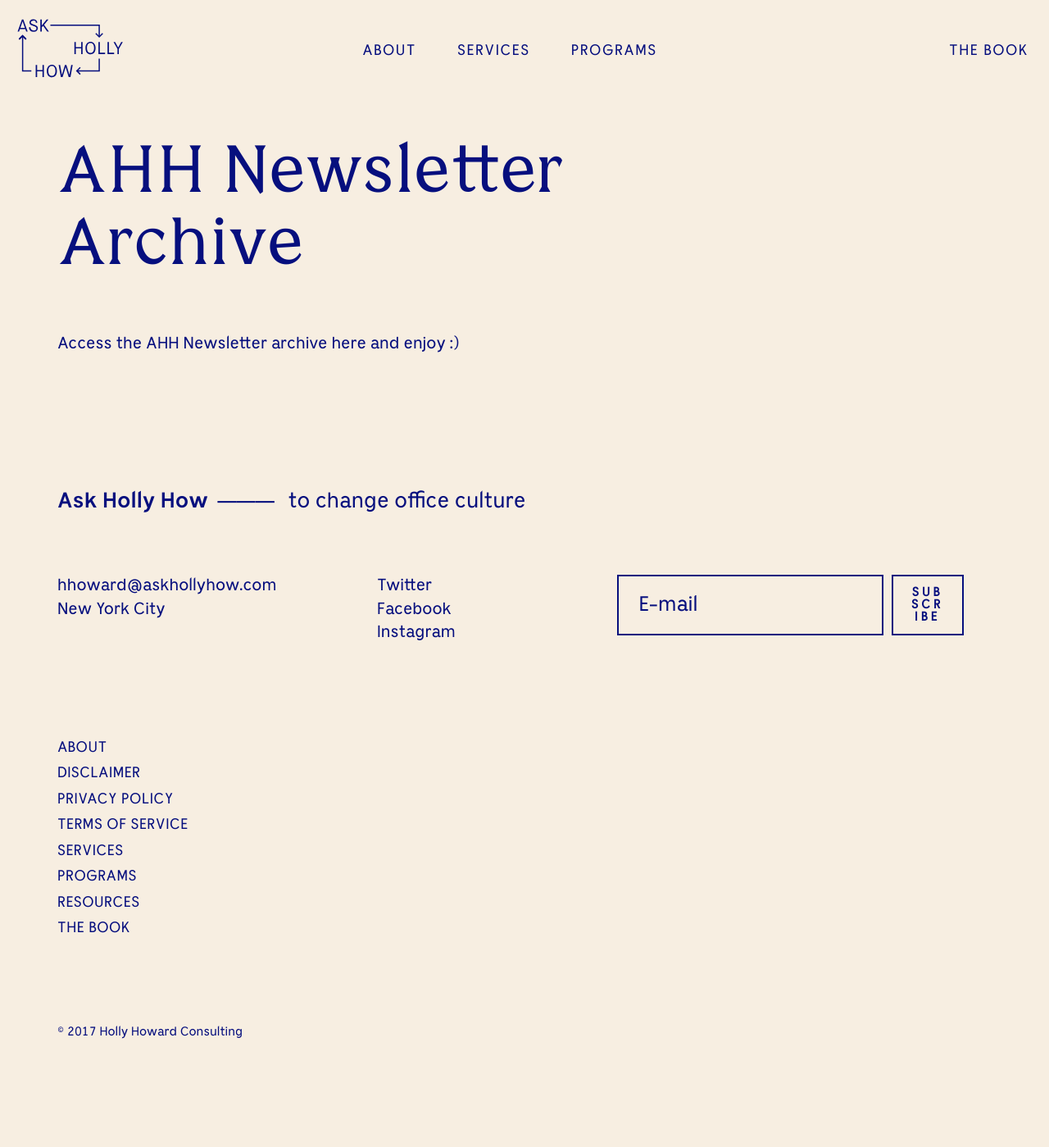
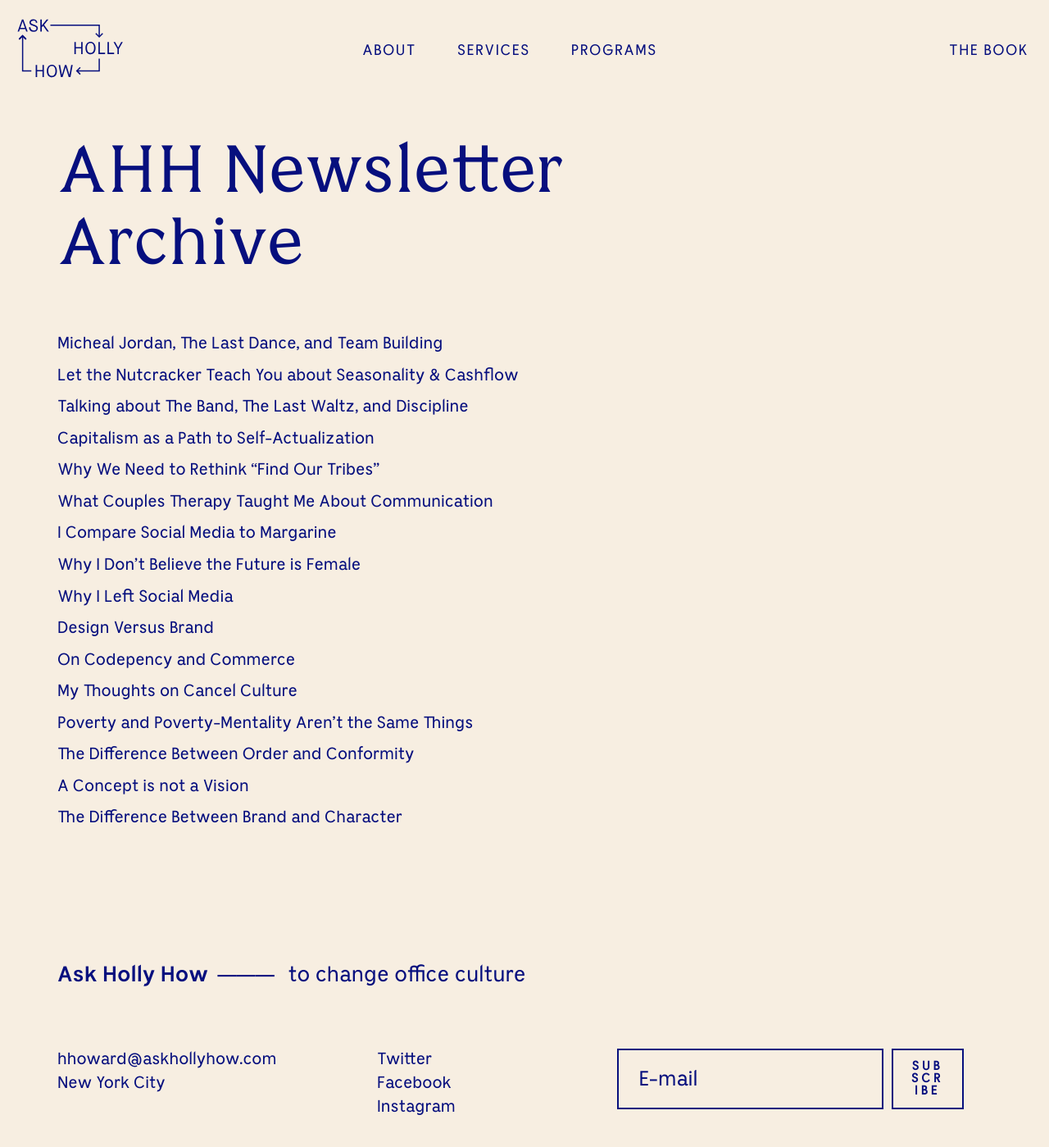
Before and after one commit to hollyhoward78/ask-holly-how, a Jekyll site: the page built from _posts/2017-06-22-intropost.md, in a window 1280 px wide and 1400 px high. Shown: the whole window at 82% size. Built offline with Jekyll 4.4.1, drawn with Linux system fonts in a browser that asks for light colours; a script that is not in the unit is left out; comment, search, counter and statistics services are not loaded.

Commit message:
Update Resources “2017-06-22-intropost”

```diff
--- a/_posts/2017-06-22-intropost.md
+++ b/_posts/2017-06-22-intropost.md
@@ -3,4 +3,34 @@ layout: single
 title: AHH Newsletter Archive
 date: 2021-05-31T22:35:39.433Z
 ---
-Access the AHH [Newsletter archive here](https://us9.campaign-archive.com/home/?u=5d546171d6acc818005d962e1&id=e576a44066) and enjoy :)
+[Micheal Jordan, The Last Dance, and Team Building](https://mailchi.mp/74e355dd31cd/business-growth-program-early-bird-registration-open-4489437)
+
+[Let the Nutcracker Teach You about Seasonality & Cashflow ](https://mailchi.mp/71f8cd5477c9/business-growth-program-early-bird-registration-open-4487145)
+
+[Talking about The Band, The Last Waltz, and Discipline](https://mailchi.mp/f99e8536e093/business-growth-program-early-bird-registration-open-4485673)
+
+[Capitalism as a Path to Self-Actualization](https://mailchi.mp/e8cd8415089c/business-growth-program-early-bird-registration-open-4475846)
+
+[Why We Need to Rethink "Find Our Tribes"](https://mailchi.mp/52c2a78cfeba/business-growth-program-early-bird-registration-open-4484381)
+
+[What Couples Therapy Taught Me About Communication](https://mailchi.mp/55670fc0a55e/business-growth-program-early-bird-registration-open-4474226)
+
+[I Compare Social Media to Margarine](https://mailchi.mp/2e880fadf316/business-growth-program-early-bird-registration-open-4461462)
+
+[Why I Don't Believe the Future is Female](https://mailchi.mp/d207b50d8bce/business-growth-program-early-bird-registration-open-4416534)
+
+[Why I Left Social Media](https://mailchi.mp/15d0e76c216d/business-growth-program-early-bird-registration-open-4414690)
+
+[Design Versus Brand](https://mailchi.mp/1a53966a1eac/business-growth-program-early-bird-registration-open-4459098)
+
+[On Codepency and Commerce](https://mailchi.mp/23ef8fe22a9b/business-growth-program-early-bird-registration-open-4356930)
+
+[My Thoughts on Cancel Culture](https://mailchi.mp/de57b058ec1a/business-growth-program-early-bird-registration-open-4354242)
+
+[Poverty and Poverty-Mentality Aren't the Same Thing](https://mailchi.mp/33d20ee8b5b3/business-growth-program-early-bird-registration-open-4353090)s
+
+[The Difference Between Order and Conformity](https://mailchi.mp/8e1943847920/business-growth-program-early-bird-registration-open-2967741)
+
+[A Concept is not a Vision](https://mailchi.mp/c8c00d15a06a/business-growth-program-early-bird-registration-open-2940041)
+
+[The Difference Between Brand and Character](https://mailchi.mp/78bf429077fc/business-growth-program-early-bird-registration-open-2945025)
```
